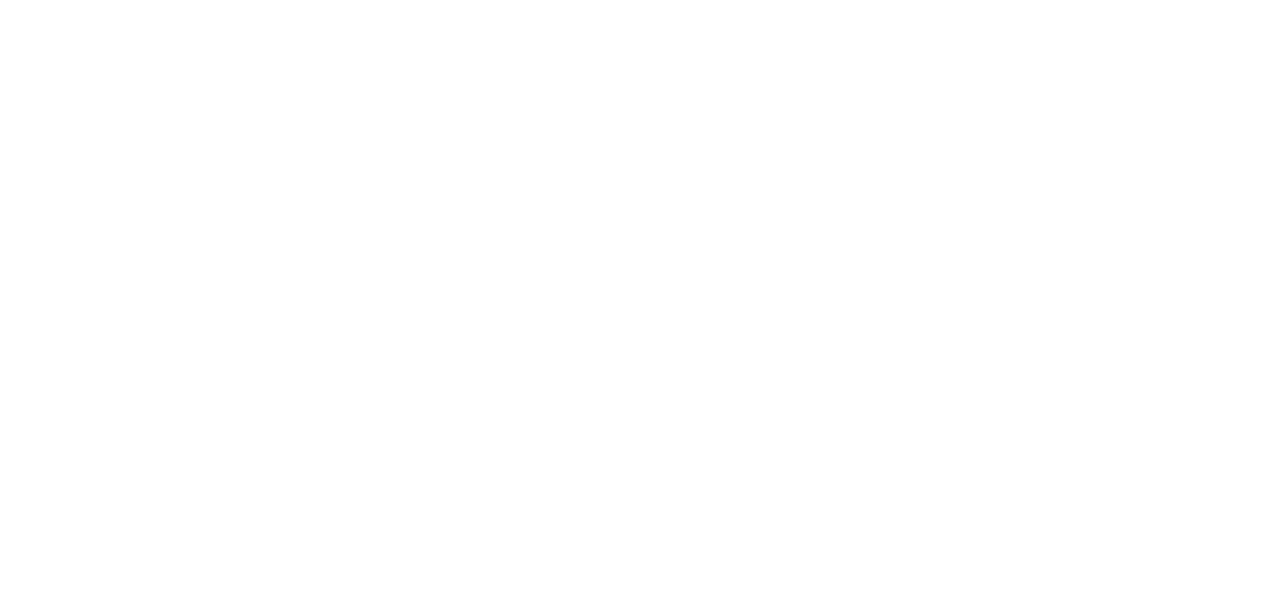
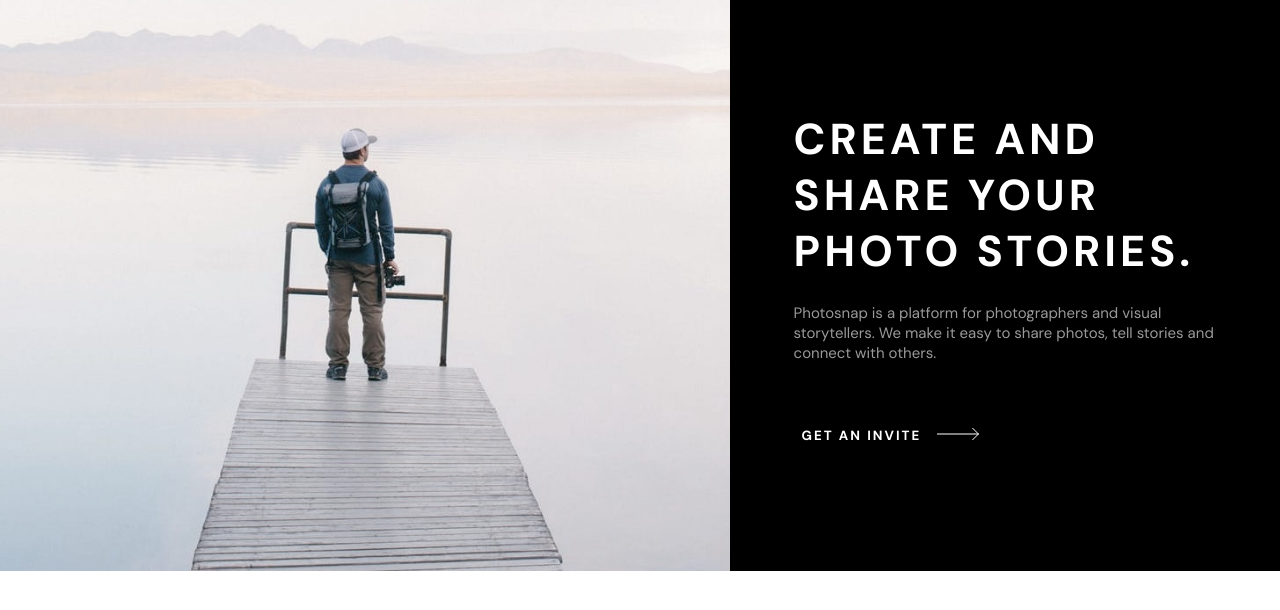
Before and after one commit to 79rubart/photosnap, a React (Create React App) app: page / in a window 1280 px wide. Shown: the top 610 px of the page. Built offline with nearby package versions, Linux system fonts and the light colour scheme.

Commit message:
feat(app): add home

```diff
--- a/src/App.js
+++ b/src/App.js
@@ -1,6 +1,11 @@
+import Home from "./pages/Home";
+
+
 function App() {
   return (
-    <></>
+    <>
+      <Home />
+    </>
   );
 }
 
```
